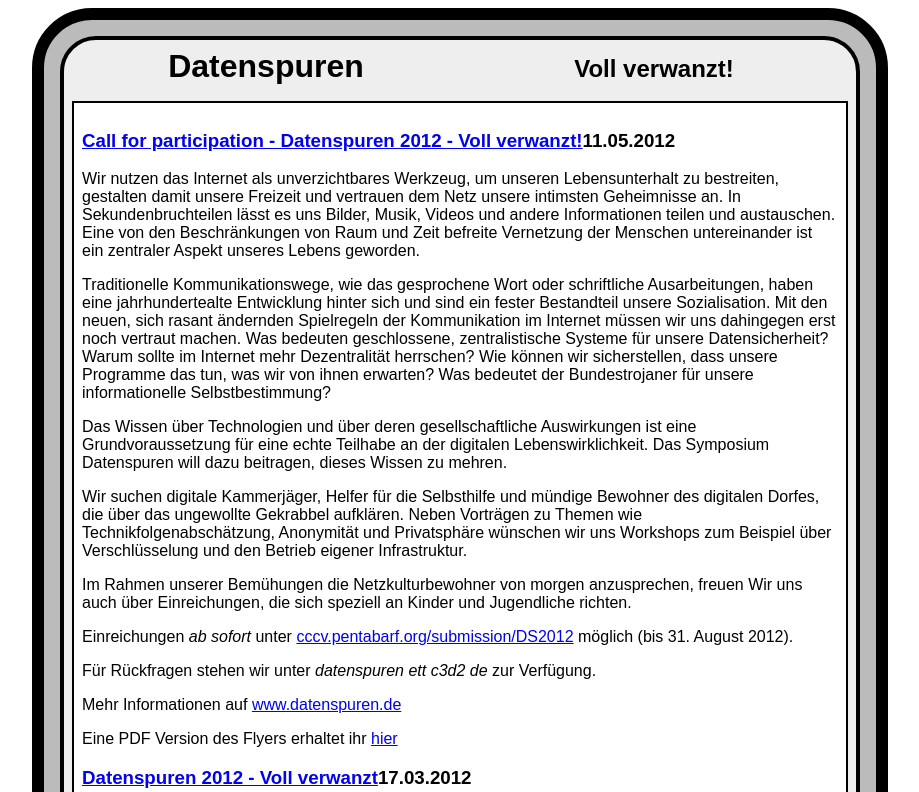
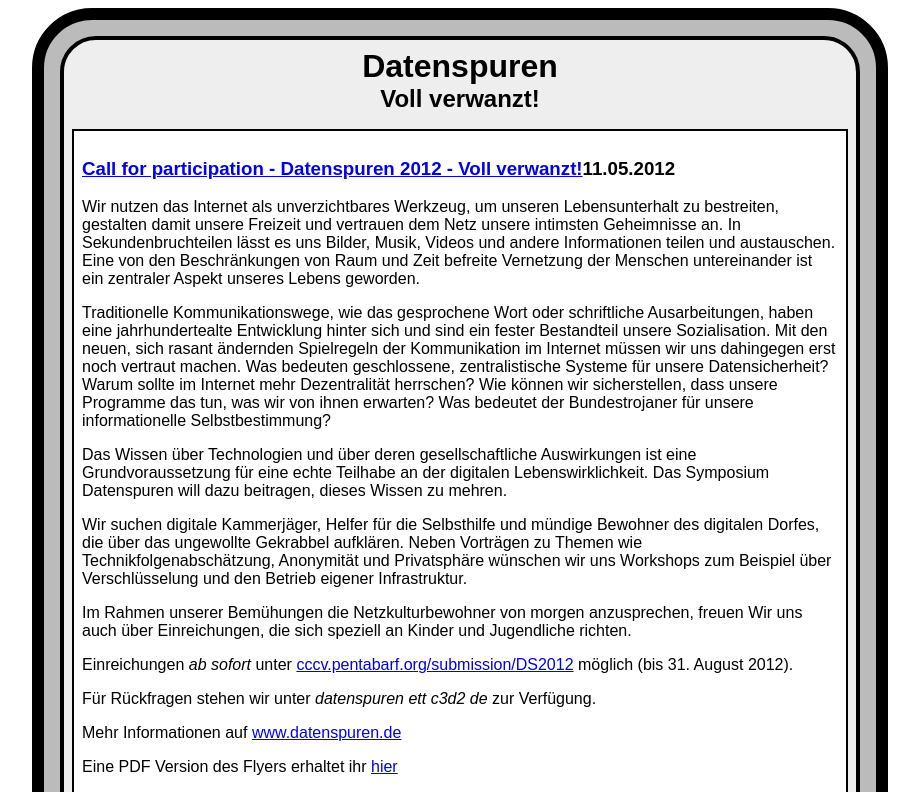
Before and after one commit to payload/ds12, a plain HTML site: page index.html in a window 1280 px wide. Shown: the top 792 px of the page, without its empty margins (188-1107 px from the left). Drawn offline with Linux system fonts and the light colour scheme.

Commit message:
fixed #head centering

```diff
--- a/style/style.css
+++ b/style/style.css
@@ -22,14 +22,6 @@ body > * {
 }
 #content, #device-2 {
     padding: 0.5em;
-}
-#head {
-    display: table;
-    width: 100%;
-}
-#head > * {
-    display: table-cell;
-    width: 33%;
 }
 /**/
 
```
